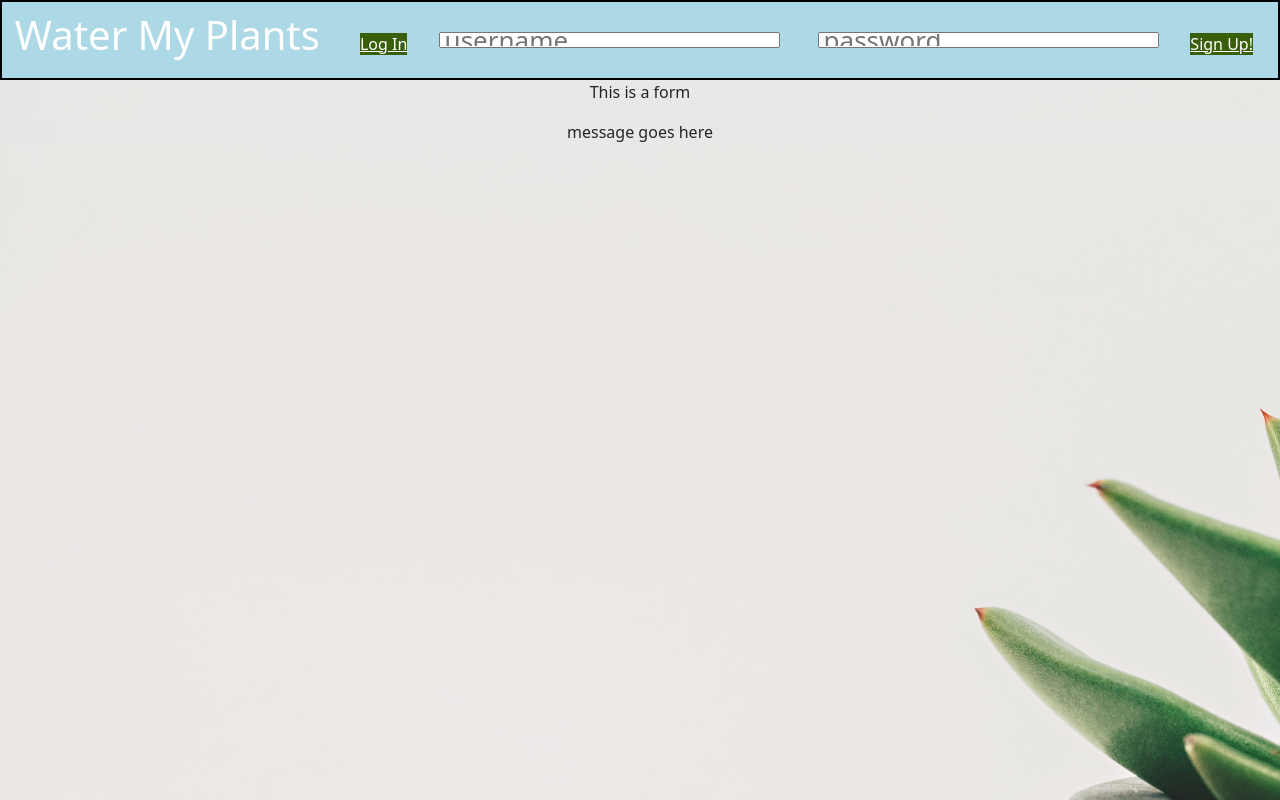
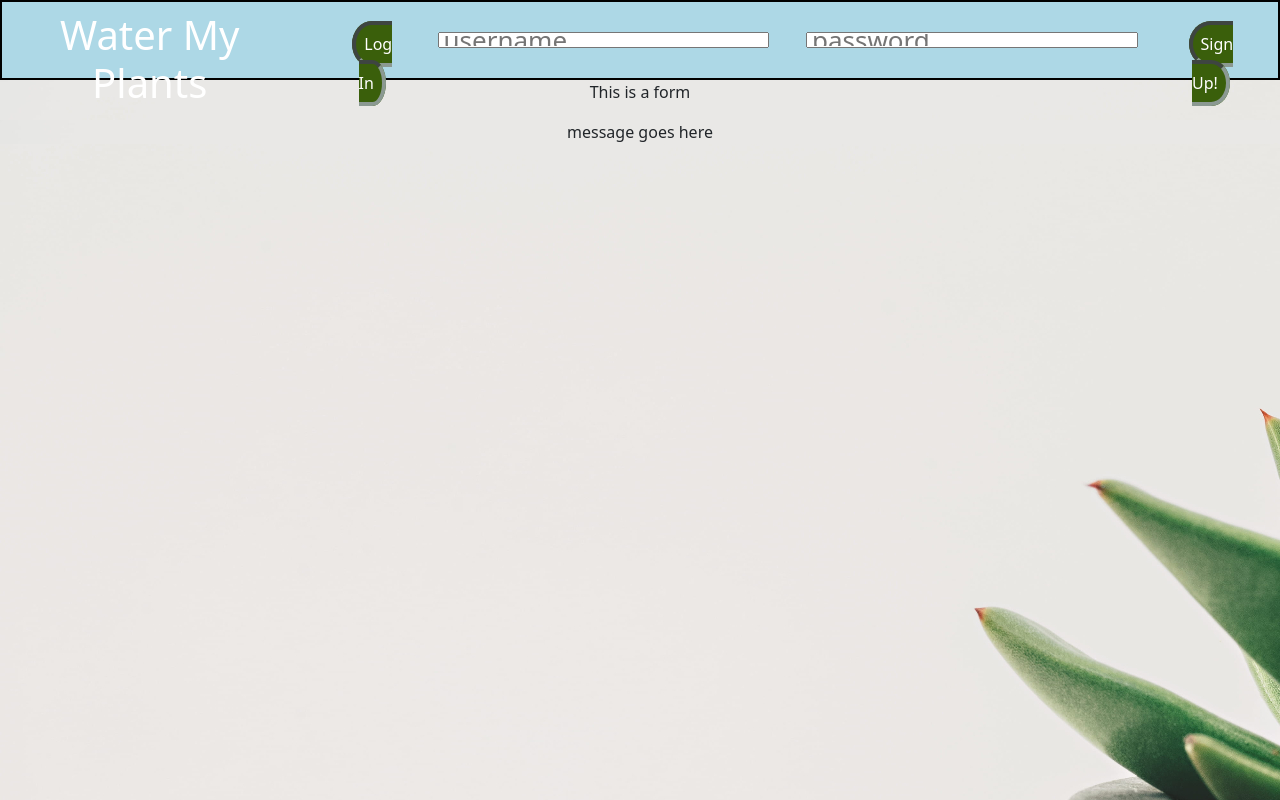
Before and after one commit to water-my-plants2/front-end, a React (Create React App) app: page / in a window 1280 px wide. Built offline with nearby package versions, Linux system fonts and the light colour scheme.

Commit message:
Fixed styling on home

```diff
--- a/src/App.css
+++ b/src/App.css
@@ -67,6 +67,9 @@ body {
   background-color: #3a5f0b;
   font-size: 1rem;
   color: white;
+  padding: 8px;
+  border-radius: 50%;
+  border:4px inset rgb(139, 153, 146);
 }
 
 .signup-wrap {
--- a/src/components/HomePage.js
+++ b/src/components/HomePage.js
@@ -26,7 +26,8 @@ function HomePage(props) {
 
           {/* Login Button */}
           <div className="login">
-            <NavLink exact to="/Login" className="ButtonStyle" id="login">
+            <NavLink exact to="/Login" className="ButtonStyle" id="login"style={{ textDecoration: 'none', color:"white"}}>
+              {" "}
               {" "}
               Log In
             </NavLink>
@@ -56,7 +57,8 @@ function HomePage(props) {
 
           {/* Sign up button */}
           <div className="signup">
-            <NavLink exact to="/Signup" className="ButtonStyle" id="signup">
+            <NavLink exact to="/Signup" className="ButtonStyle" id="signup"style={{ textDecoration: 'none', color:"white"}}>
+              {" "}
               {" "}
               Sign Up!{" "}
             </NavLink>
```
